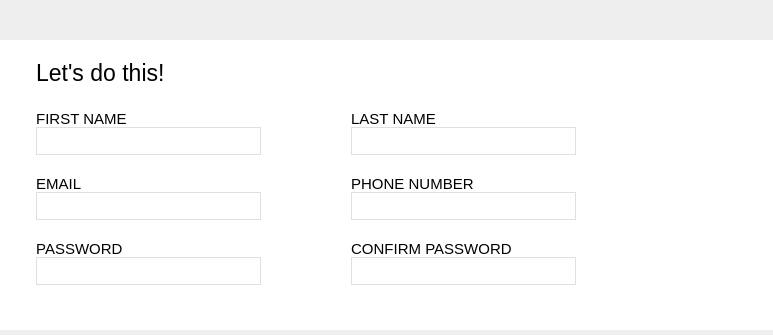
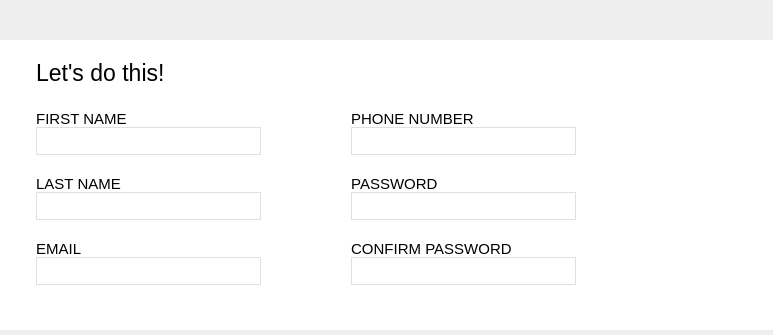
Before and after one commit to MarkoM71/odin-sign-up-form, a plain HTML site: page index.html in a window 1280 px wide. Shown: the part 256-591 px from the top of the page, 507-1280 px from the left. Drawn offline with Linux system fonts and the light colour scheme.

Commit message:
Reposition form elements

```diff
--- a/index.html
+++ b/index.html
@@ -29,30 +29,30 @@
                     <div class="left-column">
                         <div class="text-input">
                             <label for="first_name">FIRST NAME</label>
-                            <input type="text" id="first_name" name="first_name" minlength="2" maxlength="28" >
+                            <input type="text" id="first_name" name="first_name" minlength="2" maxlength="28">
+                        </div>
+                        <div class="text-input">
+                            <label for="last_name">LAST NAME</label>
+                            <input type="text" id="last_name" name="last_name" minlength="2" maxlength="28">
                         </div>
                         <div class="text-input">
                             <label for="user_email">EMAIL</label>
-                            <input type="email" id="user_email" name="email" >
-                        </div>
-                        <div class="text-input">
-                            <label for="user_password">PASSWORD</label>
-                            <input type="password" id="user_password" name="password" minlength="8" maxlength="20" >
+                            <input type="email" id="user_email" name="email">
                         </div>
                     </div>
                     <div class="right-column">
                         <div class="text-input">
-                            <label for="last_name">LAST NAME</label>
-                            <input type="text" id="last_name" name="last_name" minlength="2" maxlength="28" >
+                            <label for="phone_number">PHONE NUMBER</label>
+                            <input type="tel" id="phone_number" name="phone_number" pattern="(\d{10})"
+                                title="Please enter a 10 digit telephone number">
                         </div>
                         <div class="text-input">
-                            <label for="phone_number">PHONE NUMBER</label>
-                            <input type="tel" id="phone_number" name="phone_number" pattern="(\d{10})" title="Please enter a 10 digit
-                            telephone number" >
+                            <label for="user_password">PASSWORD</label>
+                            <input type="password" id="user_password" name="password" minlength="8" maxlength="20">
                         </div>
                         <div class="text-input">
                             <label for="user_password_confirm">CONFIRM PASSWORD</label>
-                            <input type="password" id="user_password_confirm" name="password" minlength="8" maxlength="20" >
+                            <input type="password" id="user_password_confirm" name="password" minlength="8" maxlength="20">
                         </div>
                     </div>
                 </div>
```
